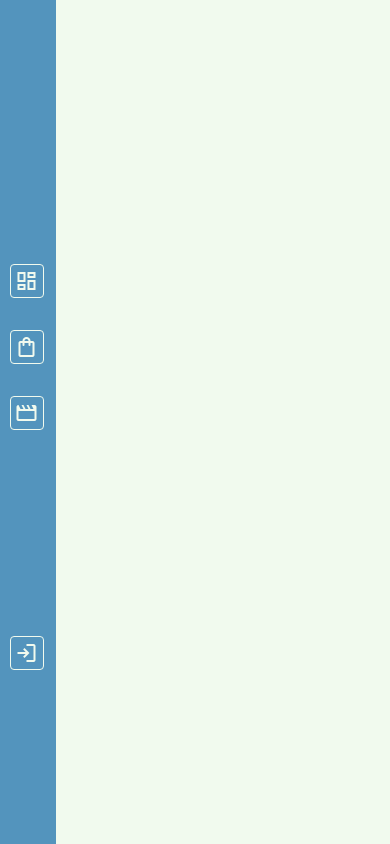
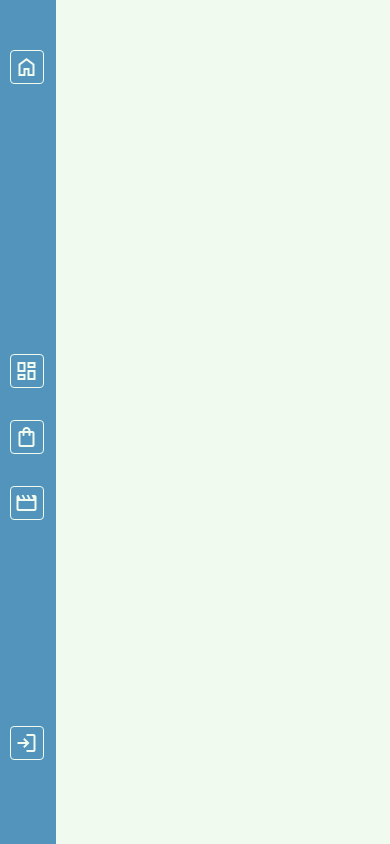
Before and after one commit to AntonWiklund1/buy-01, an Angular app: page /nav-bar in a window 390 px wide. Built offline with nearby package versions, Linux system fonts and the light colour scheme.

Commit message:
navbar working

```diff
--- a/src/app/nav-bar/nav-bar.component.css
+++ b/src/app/nav-bar/nav-bar.component.css
@@ -60,35 +60,15 @@
 }
 
 .logStatus{
-    visibility: hidden;
+    /* visibility: hidden; */
     position: relative;
     bottom: -30vh;
 }
 .logOutLink{
     position: relative;
-    left: -4rem;
-}
-
-.responsiveNavbar{
-    visibility: hidden;
-    background-color: var(--fourth-color);
-    padding: 0.3rem 0.4rem;
-    width: fit-content;
-    border-radius: 4px;
-    margin: 0.5rem;
-}
-.responsiveNavbar span{
-    font-size: 2rem;
-    color: var(--second-color);
-    cursor: pointer;
 
 }
-.closeNavBar{
-    position: absolute;
-    left: 10rem;
-    color: var(--second-color);
-}
-.navBarlinks span{
+.spanLink{
     font-size: 1.5rem;
     padding: 0.25rem;
     position: relative;
@@ -96,13 +76,41 @@
     color: var(--second-color);
     border: 1.5px solid var(--second-color);
     border-radius: 4px;
-    /* visibility: hidden; */
+    width: fit-content;
 }
 .visibleIcon{
     visibility: hidden;
 }
+
+.logInLink{
+    display: none;
+}
+.logOutLink{
+    display: none;
+}
+
+.logSpan{
+    display: none;
+    font-size: 1.5rem;
+    padding: 0.25rem;
+    position: relative;
+    left: -1.4rem;
+    color: var(--second-color);
+    border: 1.5px solid var(--second-color);
+    border-radius: 4px;
+    width: fit-content;
+}
 .visible{
     display: block;
+}
+.visibleIcon{
+    display: block;
+
+}
+.homeLinkIcon{
+    display: none;
+    position: relative;
+    top: -30vh;
 }
 /* styling for phone screen */
 @media screen and (max-width: 768px){
@@ -136,6 +144,10 @@
     .visible{
         display: none;
     }
+    .homeLinkIcon{
+        display: block;
+    }
+
 }
 .showNavbar{
     visibility: visible;
--- a/src/app/nav-bar/nav-bar.component.html
+++ b/src/app/nav-bar/nav-bar.component.html
@@ -1,7 +1,11 @@
 <div class="navBar">
     <div class="navBarHome">
-        <a routerLink="/">HOME</a>
+        <a routerLink="/" >HOME</a>
+
     </div>
+        <span class="material-symbols-outlined spanLink homeLinkIcon">
+            home
+        </span>
     <div class="navBarlinks">
         <a routerLink="/Dashboard" class="link">Dashboard</a>
         <div class="dashBoard linkDiv">
@@ -17,17 +21,17 @@
         </div>
         <a routerLink="/Media" class="link">media</a>
         <div class="media linkDiv">
-            <span class="material-symbols-outlined spanLink">
+            <span class="material-symbols-outlined spanLink ">
                 movie
             </span>
         </div>
         <div class="logStatus">
             <a [class.visible]="!isLoggedIn()" (click)="logIn()" class="logInLink" routerLink="/logIn">Log in</a>
-            <span class="material-symbols-outlined logSpan" [class.visibleIcon]="!isLoggedIn()">
+            <span class="material-symbols-outlined logSpan" [class.visibleIcon]="!isLoggedIn()" (click)="logIn()">
                 login
             </span>
             <a [class.visible]="isLoggedIn()" (click)="logOut()" class="logOutLink">Log out</a>
-            <span class="material-symbols-outlined logSpan" [class.visibleIcon]="isLoggedIn()">
+            <span class="material-symbols-outlined logSpan" [class.visibleIcon]="isLoggedIn()" (click)="logOut()">
                 logout
             </span>
         </div>
```
